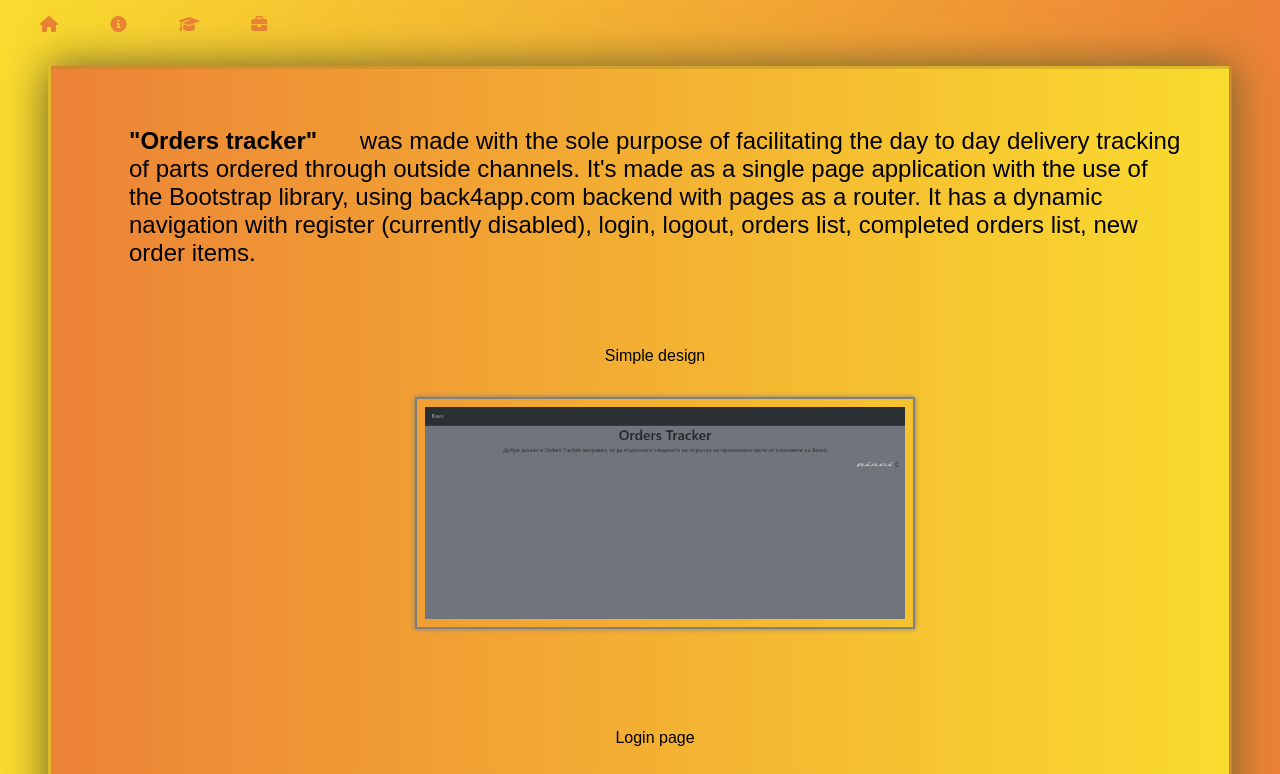
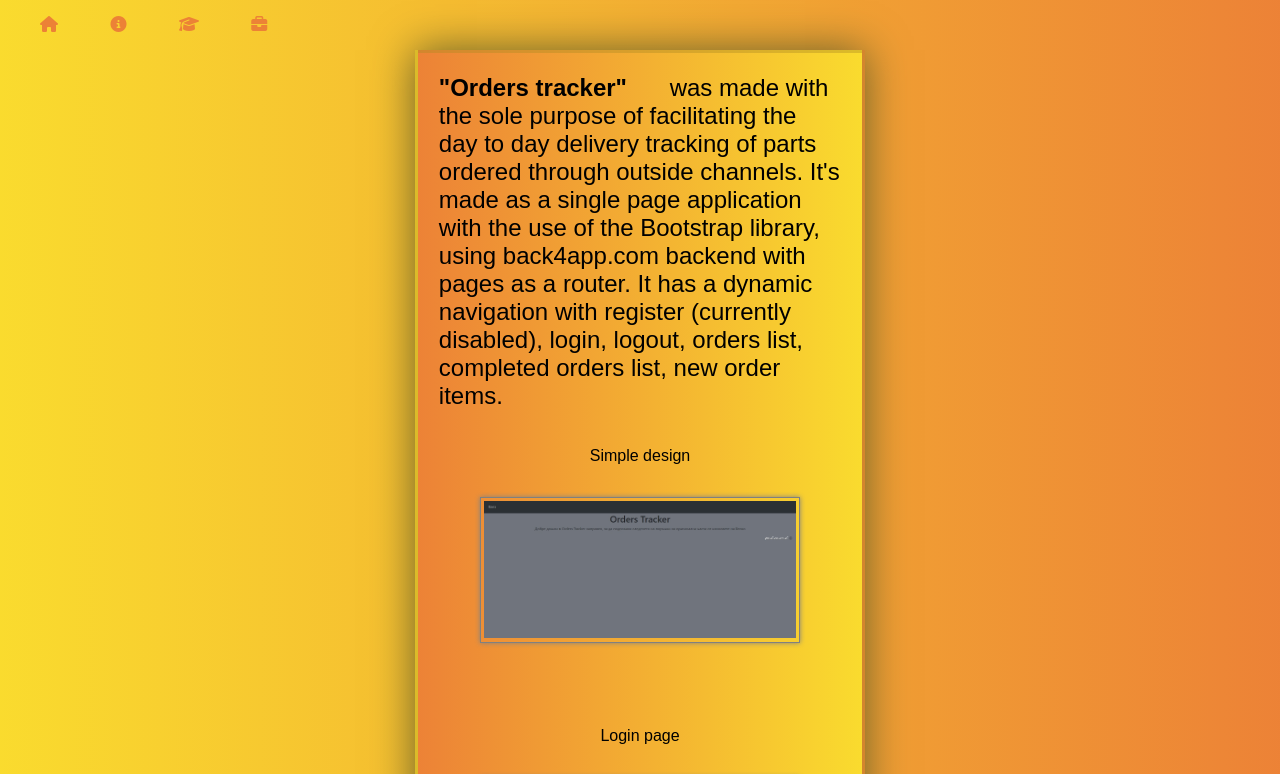
Before and after one commit to pinciflucnik/vladimirCV, a plain HTML site: page pages/projects.html in a window 1280 px wide. Shown: the top 774 px of the page. Drawn offline with Linux system fonts and the light colour scheme; a web font is replaced by a local one.

Commit message:
resizing

```diff
--- a/styles/styles.css
+++ b/styles/styles.css
@@ -1,6 +1,11 @@
 @import url(reset.css);
 @import url(typography.css);
 @import url(https://cdnjs.cloudflare.com/ajax/libs/font-awesome/6.5.1/css/all.min.css);
+* {
+    padding: 0;
+    margin: 0;
+    box-sizing: border-box;
+}
 body {
     background: linear-gradient(90deg, hsla(51, 95%, 58%, 1) 0%, hsla(25, 83%, 57%, 1) 100%);
     padding: 1em 1em;
@@ -14,8 +19,8 @@ main {
 img {
     width: 100%;
     height: auto;
-    padding: 0.5em;
-    border: 2px solid gray;
+    padding: 0.2em;
+    border: 1px solid gray;
     box-shadow: 0 0 5px gray;
 }
 a {
@@ -46,7 +51,7 @@ section {
 }
 
 .info {
-    padding: 10px 0px 10px 30px;
+    padding: 1em;
     box-shadow: 0px 0px 40px rgb(104, 97, 40);
     border: 3px solid rgba(172, 139, 34, 0.4);
     margin: 2em;
@@ -77,8 +82,8 @@ section {
     box-shadow: 0px 0px 40px rgb(236, 130, 54);
 }
 .img-div {
-    width: 30em;
-    margin: 2em;
+    width: 20em;
+    margin: 2em 0 2em 0;
 }
 .welcome h1 {
     padding: 1em;
@@ -100,6 +105,9 @@ section {
     flex-direction: column;
     flex-wrap: wrap;
     justify-content: center;
+    margin: 1em 0 0 0;
+    gap: 1em;
+    max-width: 450px;
 }
 .project-info {
     display: flex;
@@ -107,7 +115,6 @@ section {
     flex-direction: column;
     align-items: center;
     padding: 1em;
-    margin: 1em;
 }
 .project-info:hover {
     box-shadow: 0 0 10px rgb(107,107,107);
@@ -115,7 +122,7 @@ section {
 }
 .fancy {
     font-size: 1.5em;
-    padding: 2em;
+    padding: 0.2em;
 }
 .me {
     width: 15em;
```
